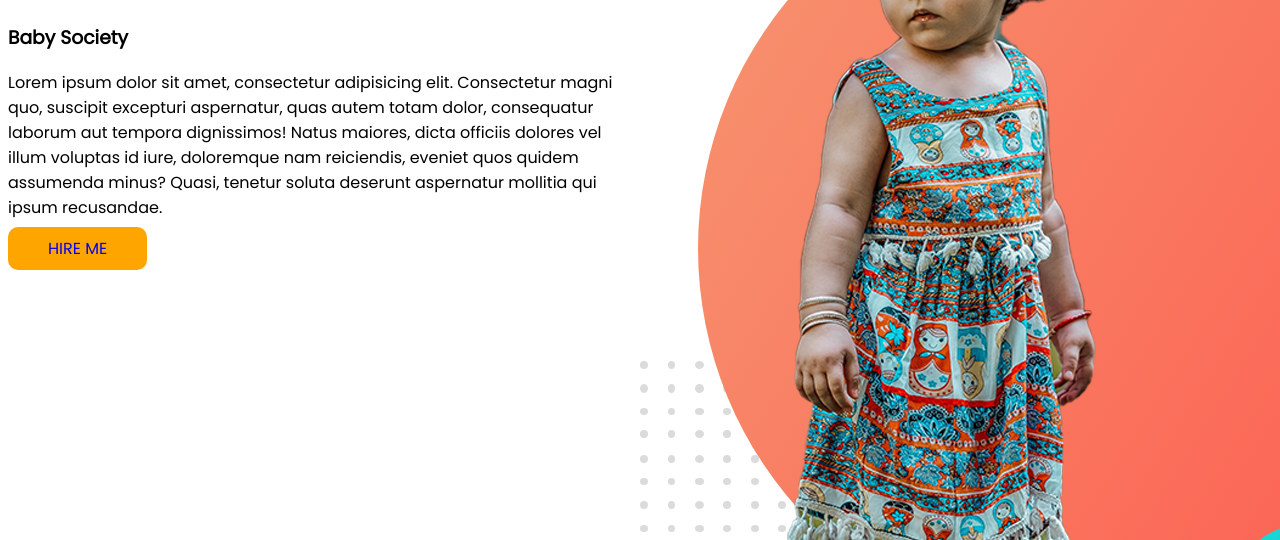
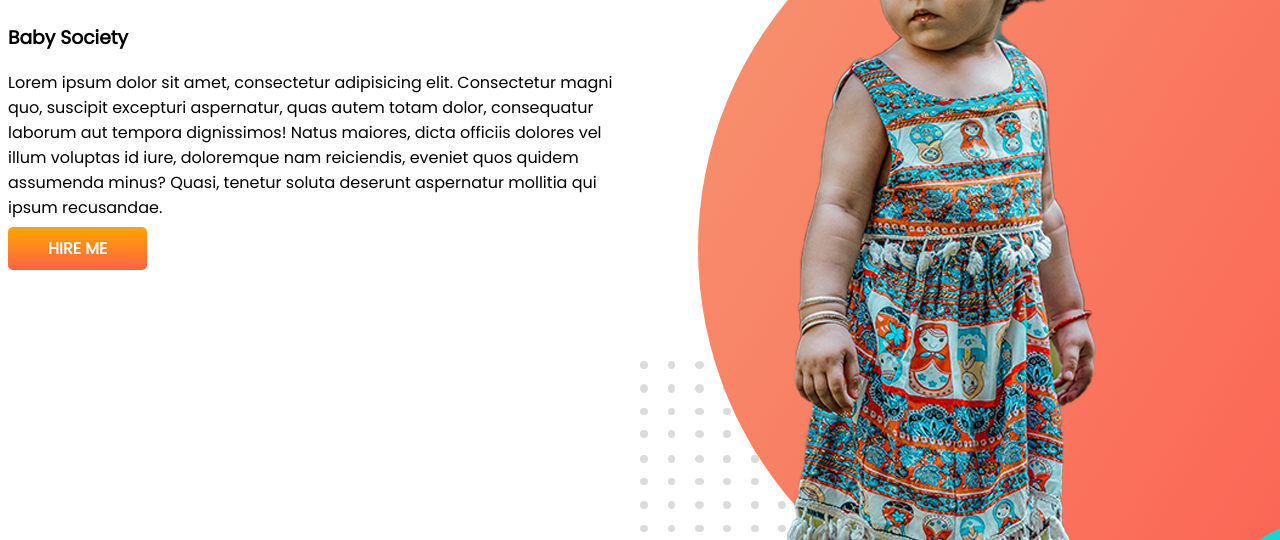
Before and after one commit to mhasancy/developer-portfolio, a plain HTML site: page index.html in a window 1280 px wide. Shown: the part 260-800 px from the top of the page. Drawn offline with Linux system fonts and the light colour scheme.

Commit message:
added button

```diff
--- a/index.html
+++ b/index.html
@@ -11,7 +11,7 @@
     <link rel="stylesheet" href="style.css">
 </head>
 <body>
-    <section>
+    <section class="top-banner">
         <div>
             <h1>Welcome to</h1>
             <h1><span class="orange-color">Baby </span>World</h1>
--- a/style.css
+++ b/style.css
@@ -15,7 +15,9 @@ section {
 }
 .link-button {
   text-decoration: none;
-  background-color: orange;
+  background-image: linear-gradient(orange, tomato);
   padding: 10px 40px;
-  border-radius: 10px;
+  border-radius: 5px;
+  color: white;
+  font-weight: 700;
 }
```
